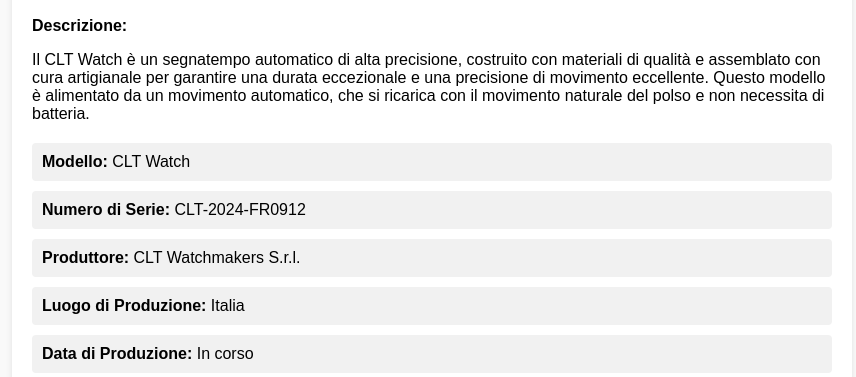
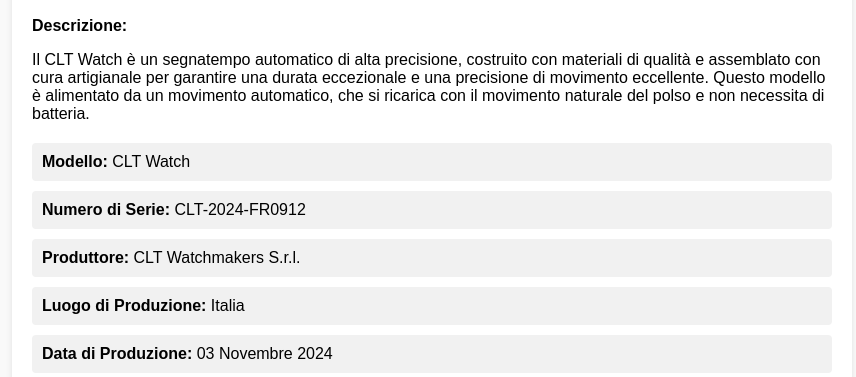
Before and after one commit to OscarGdr/CLT-WATCH, a plain HTML site: page index.html in a window 1280 px wide. Shown: the part 427-804 px from the top of the page, without its empty margins (208-1064 px from the left). Drawn offline with Linux system fonts and the light colour scheme.

Commit message:
Update index.html

```diff
--- a/index.html
+++ b/index.html
@@ -70,7 +70,7 @@
             <li><strong>Numero di Serie:</strong> CLT-2024-FR0912</li>
             <li><strong>Produttore:</strong> CLT Watchmakers S.r.l.</li>
             <li><strong>Luogo di Produzione:</strong> Italia</li>
-            <li><strong>Data di Produzione:</strong> In corso</li>
+            <li><strong>Data di Produzione:</strong> 03 Novembre 2024</li>
             <li><strong>Materiale:</strong> Acciaio Inox</li>
             <li><strong>Vetro:</strong> Zaffiro</li>
             <li><strong>Movimento:</strong> Automatico</li>
```
